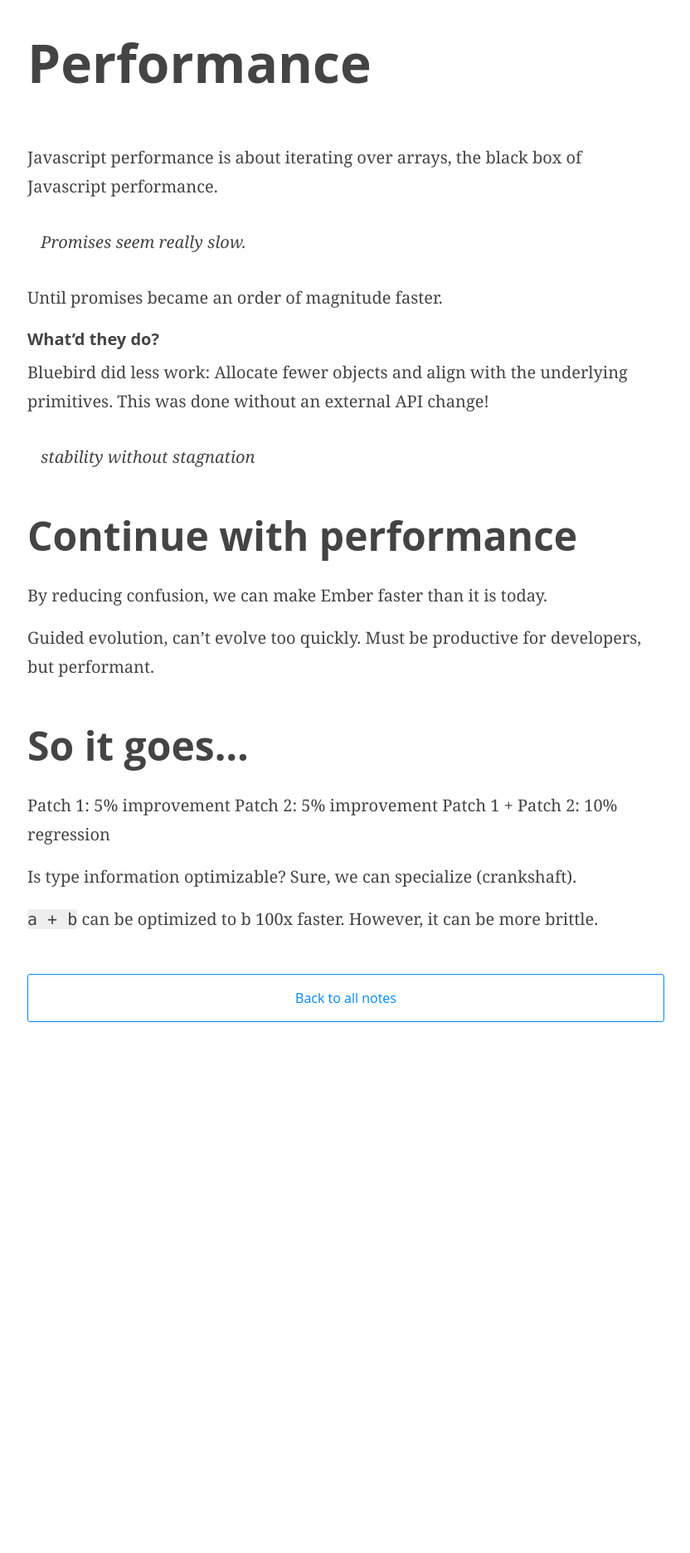
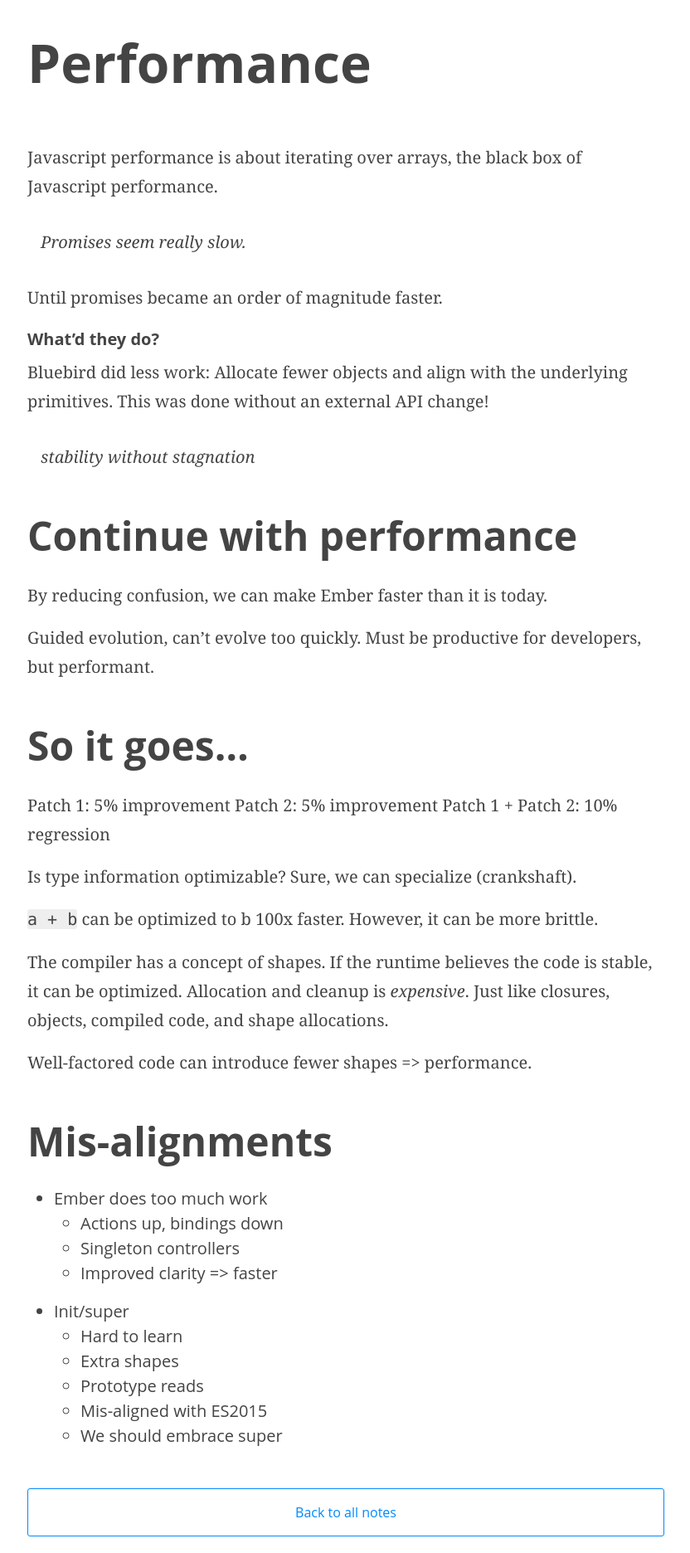
Before and after one commit to johno/emberconf2015-notes, a Jekyll site: the page built from _posts/2015-03-03-performance.markdown, in a window 1280 px wide. Shown: the whole page at 83% size, without its empty margins (223-1055 px from the left). Built offline with Jekyll 4.4.1, drawn with Linux system fonts in a browser that asks for light colours; before the commit the page ends 1252 px from its top, so only the background shows below that.

Commit message:
More performance notes

```diff
--- a/_posts/2015-03-03-performance.markdown
+++ b/_posts/2015-03-03-performance.markdown
@@ -35,3 +35,22 @@
 Is type information optimizable? Sure, we can specialize (crankshaft).
 
 `a + b` can be optimized to b 100x faster. However, it can be more brittle.
+
+The compiler has a concept of shapes. If the runtime believes the code is stable, it can
+be optimized. Allocation and cleanup is _expensive_. Just like closures, objects, compiled code,
+and shape allocations.
+
+Well-factored code can introduce fewer shapes => performance.
+
+## Mis-alignments
+
+* Ember does too much work
+  * Actions up, bindings down
+  * Singleton controllers
+  * Improved clarity => faster
+* Init/super
+  * Hard to learn
+  * Extra shapes
+  * Prototype reads
+  * Mis-aligned with ES2015
+  * We should embrace super
```
